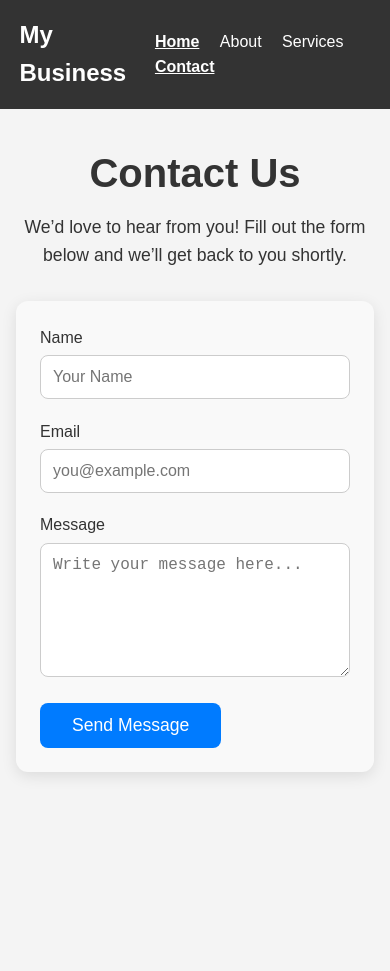
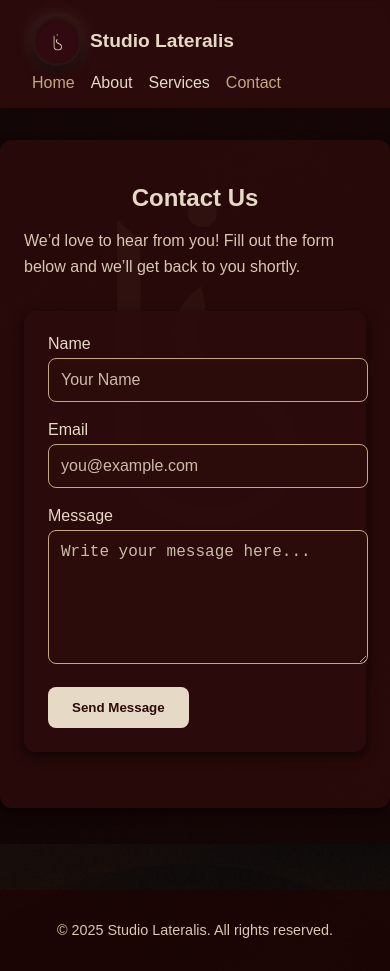
Before and after one commit to HarisXen/studio-lateralis, a plain HTML site: page contact/index.html in a window 390 px wide. Before the commit the page ends 844 px from the top, so only its background shows below. Drawn offline with Linux system fonts and the light colour scheme.

Commit message:
Changes in layout and colours. Added background.

```diff
--- a/contact/index.html
+++ b/contact/index.html
@@ -8,15 +8,18 @@
   </head>
   <body>
     <header>
-      <div class="container">
-        <h1 class="logo">My Business</h1>
-        <nav>
-          <a href="/">Home</a>
-          <a href="/about/">About</a>
-          <a href="/services/">Services</a>
-          <a href="/contact/" class="active">Contact</a>
-        </nav>
+      <div class="logo-container">
+        <img src="/images/logo_cropped.png" alt="Logo" class="logo" />
+        <span class="brand-name">Studio Lateralis</span>
       </div>
+      <nav>
+        <ul>
+          <li><a href="/">Home</a></li>
+          <li><a href="/about/">About</a></li>
+          <li><a href="/services/">Services</a></li>
+          <li><a href="/contact/" class="active">Contact</a></li>
+        </ul>
+      </nav>
     </header>
 
     <main>
@@ -61,7 +64,9 @@
         </div>
       </section>
     </main>
-
+    <footer>
+      <p>© 2025 Studio Lateralis. All rights reserved.</p>
+    </footer>
     <script src="../js/main.js"></script>
   </body>
 </html>
--- a/css/style.css
+++ b/css/style.css
@@ -1,154 +1,189 @@
-/* Reset */
-* {
-    margin: 0;
-    padding: 0;
-    box-sizing: border-box;
+/* ===========================
+   GLOBAL STYLES
+=========================== */
+/* Ensure page takes full height */
+html, body {
+  height: 100%;
+  display: flex;
+  flex-direction: column;
 }
 
-/* Global Styles */
-body {
-    font-family: Arial, sans-serif;
-    background: #f4f4f4;
-    color: #333;
-    line-height: 1.6;
+main {
+  flex: 1;
+  display: flex;
+  flex-direction: column; /* optional, only if you need vertical layout */
 }
 
-.container {
-    width: 90%;
-    max-width: 1100px;
-    margin: auto;
-    padding: 1rem 0;
-}
 
-/* Header */
-header {
-    background: #333;
-    color: #fff;
-}
-
-header .container {
-    display: flex;
-    justify-content: space-between;
-    align-items: center;
-}
-
-.logo {
-    font-size: 1.5rem;
-}
-
-nav a {
-    color: #fff;
-    margin-left: 1rem;
-    text-decoration: none;
-}
-
-nav a.active {
-    font-weight: bold;
-    text-decoration: underline;
-}
-
-nav a:hover {
-    text-decoration: underline;
-}
-
-/* Hero Section */
-.hero {
-    background: url('../images/hero.jpg') center/cover no-repeat;
-    height: 400px;
-    display: flex;
-    align-items: center;
-    justify-content: center;
-}
-
-.hero-content {
-    background-color: rgba(0, 0, 0, 0.6);
-    padding: 2rem;
-    border-radius: 10px;
-    color: #fff;
-    text-align: center;
-}
-
-.btn, .btn-secondary {
-    display: inline-block;
-    margin-top: 1rem;
-    padding: 0.7rem 1.5rem;
-    text-decoration: none;
-    border-radius: 5px;
-}
-
-.btn {
-    background: #f04e30;
-    color: #fff;
-}
-
-.btn:hover {
-    background: #d03d24;
-}
-
-.btn-secondary {
-    background: #555;
-    color: #fff;
-}
-
-.btn-secondary:hover {
-    background: #333;
-}
-
-/* Services Grid */
-.services-grid {
-    display: grid;
-    grid-template-columns: repeat(auto-fit, minmax(250px, 1fr));
-    gap: 1rem;
-}
-
-.service-card {
-    background: #fff;
-    padding: 1rem;
-    border-radius: 8px;
-    text-align: center;
-    box-shadow: 0 0 5px rgba(0,0,0,0.1);
-}
-
-/* Footer */
-footer {
-    text-align: center;
-    padding: 1rem;
-    background: #333;
-    color: #fff;
-}
-
-/* Contact section */
-.contact {
-  max-width: 900px;
-  margin: 2rem auto;
-  padding: 0 1rem;
+/* Main grows to fill space */
+main.hero {
+  flex: 1;
+  display: flex;
+  justify-content: center;
+  align-items: center;
   text-align: center;
 }
 
-.contact h1 {
-  font-size: 2.5rem;
-  margin-bottom: 0.5rem;
+/* Footer always sticks to bottom */
+footer {
+  text-align: center;
+  padding: 15px;
+  background: rgba(28, 5, 5, 0.85);
+  color: #D8C7B2;
+  font-size: 0.9rem;
 }
 
-.contact p {
-  font-size: 1.1rem;
-  margin-bottom: 2rem;
+body {
+  margin: 0;
+  font-family: Arial, sans-serif;
+  background: url("../images/background_new.png") no-repeat center center fixed;
+  background-size: cover;
+  color: #E6D9C5;
 }
 
-.contact-card {
-  background-color: #f9f9f9;
+/* Overlay for readability */
+body::before {
+  content: "";
+  position: fixed;
+  top: 0;
+  left: 0;
+  width: 100%;
+  height: 100%;
+  background: rgba(20, 5, 5, 0.75);
+  z-index: -1;
+}
+
+/* ===========================
+   HEADER & NAV
+=========================== */
+header {
+  background: rgba(44, 11, 11, 0.95);
+  padding: 1rem 2rem;
+  display: flex;
+  align-items: center;
+  justify-content: space-between;
+  backdrop-filter: blur(6px);
+}
+
+.logo-container {
+  display: flex;
+  align-items: center;
+  gap: 0.5rem;
+}
+
+.logo-container img {
+  height: 50px;
+  width: 50px;
+  border-radius: 50%;
+
+  /* Uniform shadow and glow */
+  box-shadow:
+    0 6px 12px rgba(0, 0, 0, 0.5),  /* soft shadow below */
+    0 0 20px rgba(255, 255, 255, 0.15), /* uniform glow around */
+    inset 0 0 10px rgba(255,255,255,0.1), /* inner soft highlight */
+    inset 0 0 8px rgba(0,0,0,0.2);       /* inner depth */
+
+  transition: transform 0.3s ease, box-shadow 0.3s ease;
+}
+
+/* Lift on hover with same uniform shadow */
+.logo-container img:hover {
+  transform: translateY(-4px) scale(1.07);
+  box-shadow:
+    0 10px 18px rgba(0, 0, 0, 0.6),
+    0 0 25px rgba(255, 255, 255, 0.2),
+    inset 0 0 12px rgba(255,255,255,0.15),
+    inset 0 0 10px rgba(0,0,0,0.25);
+}
+
+
+
+.brand-name {
+  font-size: 1.2rem;
+  font-weight: bold;
+  color: #E6D9C5;
+}
+
+nav ul {
+  list-style: none;
+  margin: 0;
+  padding: 0;
+  display: flex;
+  gap: 25px;
+}
+
+nav ul li a {
+  text-decoration: none;
+  color: #E6D9C5;
+  font-weight: 500;
+  transition: color 0.3s ease;
+}
+
+nav ul li a:hover,
+nav ul li a.active {
+  color: #C4A880;
+}
+
+/* ===========================
+   SECTIONS
+=========================== */
+section, .contact-card {
+  background: rgba(44, 11, 11, 0.85);
+  margin: 2rem auto;
   padding: 2rem;
   border-radius: 12px;
-  box-shadow: 0 4px 15px rgba(0,0,0,0.1);
-  max-width: 600px;
-  margin: 0 auto;
-  text-align: left;
+  max-width: 1000px;
+  box-shadow: 0 4px 12px rgba(0,0,0,0.6);
 }
 
+/* ===========================
+   TYPOGRAPHY
+=========================== */
+h1, h2, h3 {
+  color: #E6D9C5;
+  text-align: center;
+  margin-bottom: 1rem;
+}
+
+p {
+  color: #D8C7B2;
+  line-height: 1.6;
+}
+
+a {
+  color: #C29B88;
+  text-decoration: none;
+}
+
+a:hover {
+  text-decoration: underline;
+}
+
+/* ===========================
+   BUTTONS
+=========================== */
+button, .btn {
+  background: #800020;
+  color: #E6D9C5;
+  border: none;
+  padding: 0.8rem 1.5rem;
+  border-radius: 8px;
+  cursor: pointer;
+  transition: background 0.2s;
+}
+
+button:hover, .btn:hover {
+  background: #A63232;
+}
+
+/* ===========================
+   CONTACT FORM
+=========================== */
 .contact-card form label {
   display: block;
   margin-bottom: 0.3rem;
   font-weight: 500;
+  color: #E6D9C5;
 }
 
 .contact-card form input,
@@ -156,37 +191,63 @@ footer {
   width: 100%;
   padding: 0.75rem;
   margin-bottom: 1.2rem;
-  border: 1px solid #ccc;
+  border: 1px solid #C4A880;
   border-radius: 8px;
+  background-color: #2C0B0B;
+  color: #E6D9C5;
   font-size: 1rem;
-  transition: border-color 0.2s;
+}
+
+.contact-card form input::placeholder,
+.contact-card form textarea::placeholder {
+  color: #cbbba7;
 }
 
 .contact-card form input:focus,
 .contact-card form textarea:focus {
-  border-color: #007bff;
+  border-color: #fff;
   outline: none;
 }
 
 .contact-card form button {
-  display: inline-block;
-  padding: 0.75rem 2rem;
-  font-size: 1.1rem;
-  background-color: #007bff;
-  color: #fff;
-  border: none;
-  border-radius: 8px;
-  cursor: pointer;
-  transition: background-color 0.2s;
+  background-color: #E6D9C5;
+  color: #2C0B0B;
+  font-weight: bold;
 }
 
 .contact-card form button:hover {
-  background-color: #0056b3;
+  background-color: #fff;
+  color: #2C0B0B;
 }
 
-/* Responsive */
+/* ===========================
+   FOOTER
+=========================== */
+footer {
+  margin-top: 50px;
+  text-align: center;
+  padding: 15px;
+  background: rgba(28, 5, 5, 0.9);
+  color: #D8C7B2;
+  font-size: 0.9rem;
+}
+
+/* ===========================
+   RESPONSIVE
+=========================== */
 @media (max-width: 600px) {
-  .contact-card {
+  header {
+    flex-direction: column;
+    align-items: flex-start;
+  }
+
+  nav ul {
+    flex-wrap: wrap;
+    gap: 1rem;
+    margin-top: 0.5rem;
+  }
+
+  section, .contact-card {
     padding: 1.5rem;
   }
 }
```
Also changed, not shown: about/index.html (+20 -22 lines), index.html (+16 -32 lines), services/index.html (+13 -9 lines), images/ChatGPT Image Aug 19, 2025, 01_11_46 PM.png (added), images/background.jpg (added), images/background_new.png (added), images/logo_cropped.png (added).
